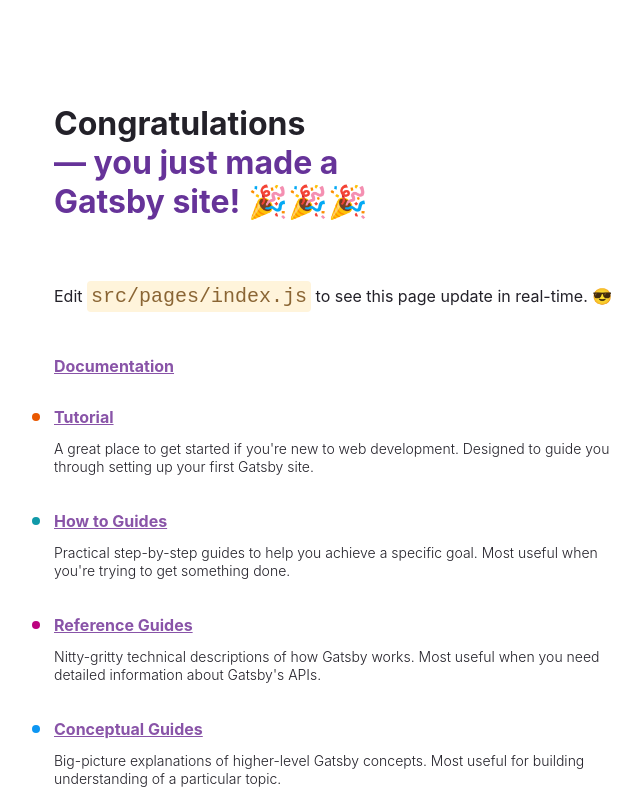
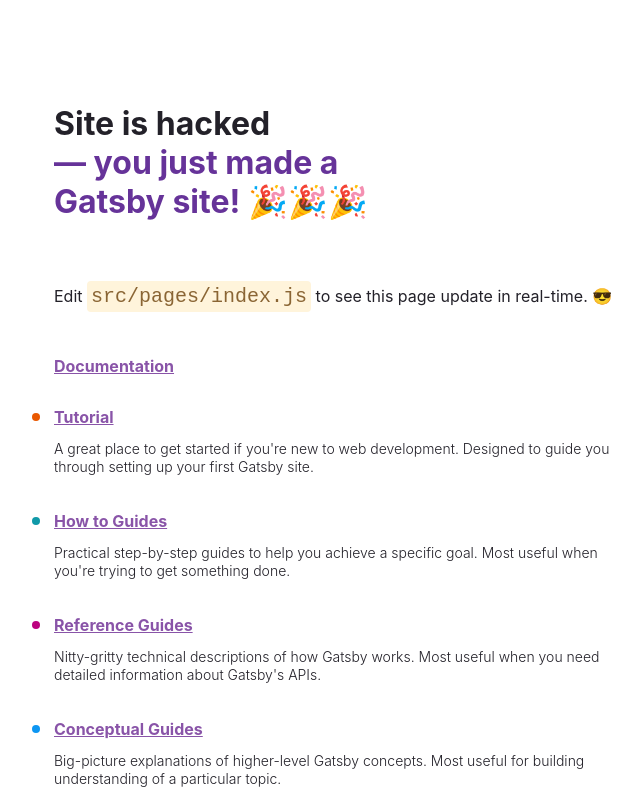
Before and after one commit to techswarn/gatsbysite-docker, a Gatsby site: page / in a window 1280 px wide. Shown: the top 800 px of the page, without its empty margins (50-692 px from the left). Built offline with nearby package versions, Linux system fonts and the light colour scheme; Gatsby itself is replaced by a stand-in of ours.

Commit message:
code update

```diff
--- a/package.json
+++ b/package.json
@@ -9,9 +9,9 @@
   ],
   "scripts": {
     "develop": "gatsby develop",
-    "start": "gatsby develop",
+    "start": "npm run serve",
     "build": "gatsby build",
-    "serve": "gatsby serve",
+    "serve": "gatsby serve -p ${PORT:-8080}",
     "clean": "gatsby clean"
   },
   "dependencies": {
--- a/src/pages/index.js
+++ b/src/pages/index.js
@@ -127,7 +127,7 @@ const IndexPage = () => {
   return (
     <main style={pageStyles}>
       <h1 style={headingStyles}>
-        Congratulations
+        Site is hacked
         <br />
         <span style={headingAccentStyles}>— you just made a Gatsby site! 🎉🎉🎉</span>
       </h1>
```
Also changed, not shown: README.md, 3 other files.
